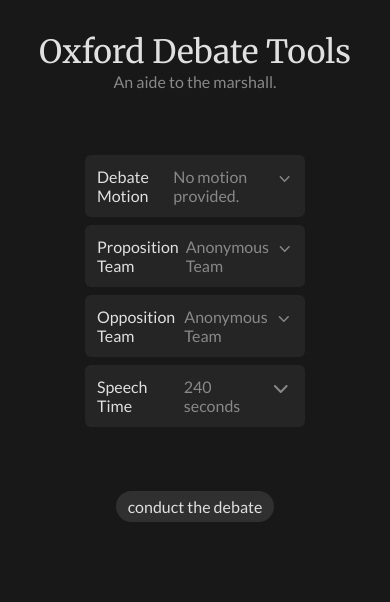
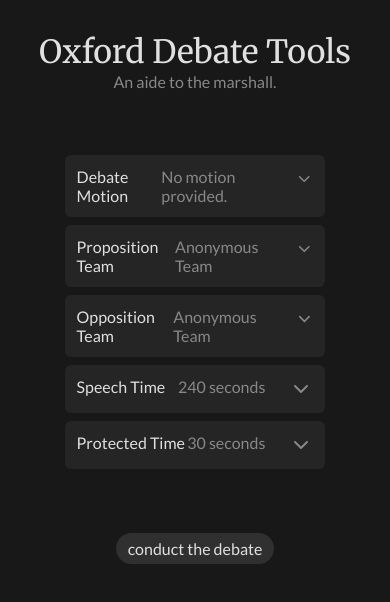
Before and after one commit to debatecore/debate-tools, a Next.js app: page / in a window 390 px wide. Shown: the top 602 px of the page. Built offline with nearby package versions, Linux system fonts and the light colour scheme.

Commit message:
expand mobile debateSetting, add protectedTime, add debate setting descriptions, misc

```diff
--- a/src/components/DebateSetting.tsx
+++ b/src/components/DebateSetting.tsx
@@ -3,16 +3,28 @@ import { DebateContext } from "@/pages/_app";
 import { debate } from "@/pages/_app";
 
 import { ChevronDown } from "./Icons/ChevronDown";
-import { ChevronUp } from "./Icons/ChevronUp";
 
-const debateSettingTitles: { [Property in keyof debate]: string } = {
+const debateSettingTitles: { [Property in keyof debate]?: string } = {
   motion: "Debate Motion",
   proTeam: "Proposition Team",
   oppTeam: "Opposition Team",
   speechTime: "Speech Time",
+  protectedTime: "Protected Time",
 };
 
-const DebateSetting = (props: { type: keyof debate }) => {
+const debateSettingDescriptions: { [Property in keyof debate]?: string } = {
+  motion: "The matter of debate between the two teams.",
+  proTeam: "Name or indicator of the team arguing in favor of the motion.",
+  oppTeam: "Name or indicator of the team arguing in favor of the motion.",
+  speechTime: "Length of time a regular speaker may speak.",
+  protectedTime:
+    "A length of time at the start and end of a regular speech that may not be interrupted by questions or POIs.",
+};
+
+const DebateSetting = (props: {
+  type: keyof debate;
+  numberIsSeconds?: boolean;
+}) => {
   const debate = useContext(DebateContext);
   const [expanded, setExpanded] = useState<boolean>(false);
   return (
@@ -20,7 +32,7 @@ const DebateSetting = (props: { type: keyof debate }) => {
       style={{
         background: "#252525",
         minWidth: "220px",
-        width: "50%",
+        width: "80%",
         maxWidth: "600px",
         borderRadius: "6px",
       }}
@@ -39,25 +51,35 @@ const DebateSetting = (props: { type: keyof debate }) => {
           setExpanded(!expanded);
         }}
       >
-        <span>{debateSettingTitles[props.type]}</span>
+        <span>{debateSettingTitles[props.type] || props.type}</span>
         <span
           className="mutedtext"
           style={{
             display: "flex",
             flexDirection: "row",
             justifyContent: "center",
+            gap: "24px",
           }}
         >
           {debate?.data[props.type]}
-          {typeof debate?.data[props.type] === typeof 240 ? " seconds" : ""}
-          {expanded ? <ChevronUp /> : <ChevronDown />}
+          {props.numberIsSeconds ? ` seconds` : ""}
+          <ChevronDown
+            className={`chevronFlip ${expanded ? "chevronFlipped" : ""}`}
+          />
+          {/* {expanded ? <ChevronUp /> : <ChevronDown />} */}
         </span>
       </div>
       {expanded ? (
+        <>
+          <div className="mutedtext centertext padding8">
+            {debateSettingDescriptions[props.type]}
+          </div>
           <div>
             <input
               type={
-              typeof debate?.data[props.type] === typeof 240 ? "number" : "text"
+                typeof debate?.data[props.type] === typeof 240
+                  ? "number"
+                  : "text"
               }
               value={debate?.data[props.type]}
               onChange={(e) => {
@@ -76,6 +98,7 @@ const DebateSetting = (props: { type: keyof debate }) => {
               }}
             />
           </div>
+        </>
       ) : (
         ""
       )}
--- a/src/components/Icons/ChevronDown.tsx
+++ b/src/components/Icons/ChevronDown.tsx
@@ -1,4 +1,4 @@
-const ChevronDown = () => {
+const ChevronDown = (props: React.SVGProps<SVGSVGElement>) => {
   return (
     <svg
       xmlns="http://www.w3.org/2000/svg"
@@ -11,6 +11,7 @@ const ChevronDown = () => {
       strokeLinecap="round"
       strokeLinejoin="round"
       className="feather feather-chevron-down"
+      {...props}
     >
       <polyline points="6 9 12 15 18 9" />
     </svg>
--- a/src/pages/_app.tsx
+++ b/src/pages/_app.tsx
@@ -8,6 +8,7 @@ type debate = {
   proTeam: string;
   oppTeam: string;
   speechTime: number;
+  protectedTime: number;
 };
 export type { debate };
 
@@ -23,6 +24,7 @@ export default function App({ Component, pageProps }: AppProps) {
     proTeam: "Anonymous Team",
     oppTeam: "Anonymous Team",
     speechTime: 240,
+    protectedTime: 30,
   });
   return (
     <DebateContext.Provider value={{ data, setData }}>
--- a/src/pages/index.tsx
+++ b/src/pages/index.tsx
@@ -15,7 +15,8 @@ export default function Home() {
         <DebateSetting type="motion" />
         <DebateSetting type="proTeam" />
         <DebateSetting type="oppTeam" />
-        <DebateSetting type="speechTime" />
+        <DebateSetting type="speechTime" numberIsSeconds />
+        <DebateSetting type="protectedTime" numberIsSeconds />
       </div>
       <div className="centerpadding gap8">
         <button
--- a/src/styles/root.css
+++ b/src/styles/root.css
@@ -58,6 +58,12 @@ h1, h2, h3 {
 .mutedtext {
   color: var(--mutedtext);
 }
+.centertext {
+  text-align: center;
+}
+.padding8 {
+  padding: 8px;
+}
 .centerpadding {
   display: flex;
   flex-direction: column;
@@ -68,3 +74,10 @@ h1, h2, h3 {
 .gap8 {
   gap: 8px;
 }
+
+.chevronFlip {
+  transition-duration: 250ms;
+}
+.chevronFlipped {
+  transform: rotate(180deg);
+}
```
Lines whose indentation alone changed are shown as unchanged.
